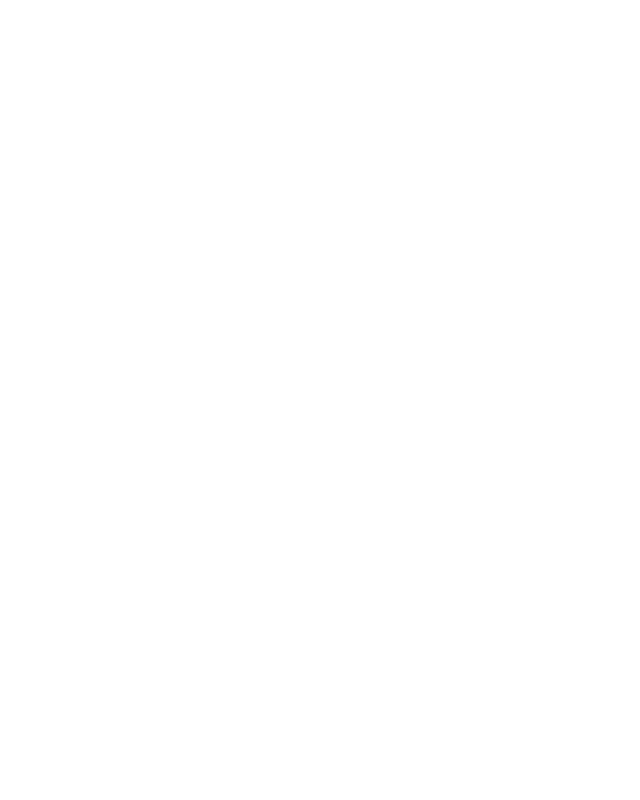
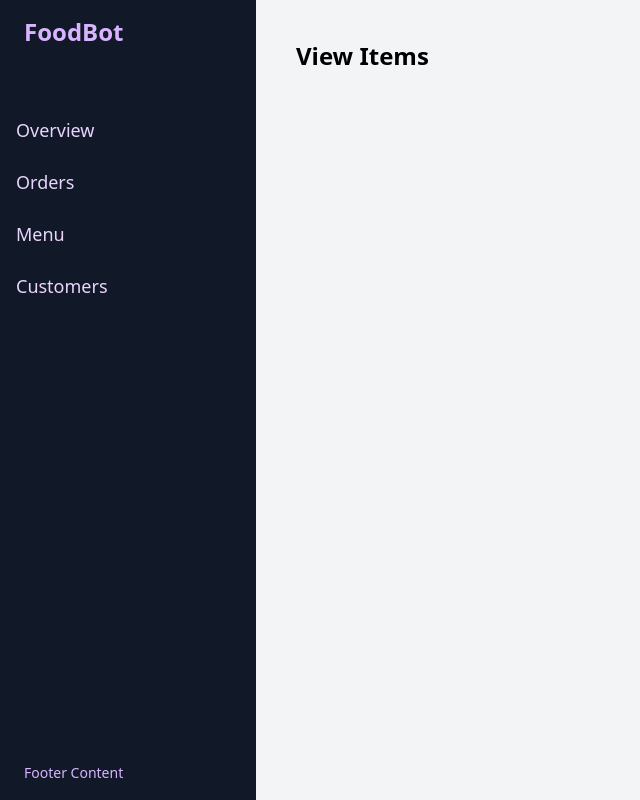
Before and after one commit to adilzubair/Yukthi_hackathon, a React (Vite) app in the folder FoodBot/: page /dashboard/menu/view in a window 1280 px wide. Before the commit this address had no page. Shown: the whole page, without its empty margins (0-640 px from the left). Built offline with nearby package versions, Linux system fonts and the light colour scheme.

Commit message:
MenuUpdate

```diff
--- a/FoodBot/src/App.jsx
+++ b/FoodBot/src/App.jsx
@@ -5,6 +5,9 @@ import DashboardLayout from './components/DashboardLayout';
 import OverviewPage from './pages/OverviewPage';
 import OrdersPage from './pages/OrdersPage';
 import MenuPage from './pages/MenuPage';
+import View from './pages/View';
+import Add from './pages/Add';
+import Edit from './pages/Edit';
 import CustomersPage from './pages/CustomersPage';
 
 function App() {
@@ -18,6 +21,9 @@ function App() {
           <Route path="overview" element={<OverviewPage />} />
           <Route path="orders" element={<OrdersPage />} />
           <Route path="menu" element={<MenuPage />} />
+          <Route path="/dashboard/menu/view" element={<View />} />
+          <Route path="/dashboard/menu/add" element={<Add />} />
+          <Route path="/dashboard/menu/edit" element={<Edit />} />
           <Route path="customers" element={<CustomersPage />} />
         </Route>
       </Routes>
--- a/FoodBot/src/components/Sidebar.jsx
+++ b/FoodBot/src/components/Sidebar.jsx
@@ -1,8 +1,9 @@
-// Sidebar.jsx
-import React from 'react';
+import React, { useState } from 'react';
 import { NavLink } from 'react-router-dom';
 
 const Sidebar = () => {
+  const [isMenuDropdownOpen, setIsMenuDropdownOpen] = useState(false); // State to manage dropdown visibility
+
   // Function to determine the style of each NavLink
   const getNavLinkClass = ({ isActive }) => {
     return `block text-lg px-4 py-3 rounded hover:bg-purple-700 ${
@@ -10,18 +11,39 @@ const Sidebar = () => {
     }`;
   };
 
+  // Toggle dropdown visibility
+  const toggleMenuDropdown = () => {
+    setIsMenuDropdownOpen(!isMenuDropdownOpen);
+  };
+
   return (
-    <div className="flex flex-col w-64 bg-gray-900 text-white h-full"> {/* Full height and new colors */}
-      <div className="flex flex-col justify-between h-full"> {/* Flex container for footer space */}
+    <div className="flex flex-col w-64 bg-gray-900 text-white h-full">
+      <div className="flex flex-col justify-between h-full">
         <div>
           <div className="px-6 py-4">
-            {/* Your brand or logo here */}
             <span className="text-2xl font-bold text-purple-300">FoodBot</span>
           </div>
           <nav className="mt-10">
             <NavLink to="/dashboard/overview" className={getNavLinkClass}>Overview</NavLink>
             <NavLink to="/dashboard/orders" className={getNavLinkClass}>Orders</NavLink>
-            <NavLink to="/dashboard/menu" className={getNavLinkClass}>Menu</NavLink>
+            <div>
+              {/* Modified Menu NavLink to a div for click handling */}
+              <div
+                onClick={toggleMenuDropdown}
+                className={getNavLinkClass({ isActive: false }).replace('block', '') + ' cursor-pointer'}
+              >
+                Menu
+              </div>
+              {/* Conditional rendering for Dropdown */}
+              {isMenuDropdownOpen && (
+                <div className="pl-4">
+                  <NavLink to="/dashboard/menu/View" className={getNavLinkClass}>View</NavLink>
+                  <NavLink to="/dashboard/menu/Add" className={getNavLinkClass}>Add</NavLink>
+                  <NavLink to="/dashboard/menu/Edit" className={getNavLinkClass}>Edit</NavLink>
+                  {/* Add more dropdown items here */}
+                </div>
+              )}
+            </div>
             <NavLink to="/dashboard/customers" className={getNavLinkClass}>Customers</NavLink>
             {/* More nav items */}
           </nav>
--- /dev/null
+++ b/FoodBot/src/pages/Edit.jsx
@@ -0,0 +1,13 @@
+// Edit.jsx
+import React from 'react';
+
+const Edit = () => {
+  return (
+    <div>
+      <h2 className="text-2xl font-bold">Edit Item</h2>
+      {/* Form or input fields for editing an existing item */}
+    </div>
+  );
+};
+
+export default Edit;
--- a/FoodBot/src/pages/MenuPage.jsx
+++ b/FoodBot/src/pages/MenuPage.jsx
@@ -1,7 +1,14 @@
 import React from 'react';
+import { Outlet } from 'react-router-dom'; // Import Outlet
 
 const MenuPage = () => {
-  return <div>Menu Page Content</div>;
+  // Use Outlet to render child routes
+  return (
+    <div>
+      <h2>Menu Page Content</h2>
+      <Outlet /> {/* Child routes (View, Add, Edit) are rendered here */}
+    </div>
+  );
 };
 
 export default MenuPage;
--- /dev/null
+++ b/FoodBot/src/pages/View.jsx
@@ -0,0 +1,13 @@
+// View.jsx
+import React from 'react';
+
+const View = () => {
+  return (
+    <div>
+      <h2 className="text-2xl font-bold">View Items</h2>
+      {/* Content for viewing items goes here */}
+    </div>
+  );
+};
+
+export default View;
```
Also changed, not shown: FoodBot/src/pages/Add.jsx (added).
